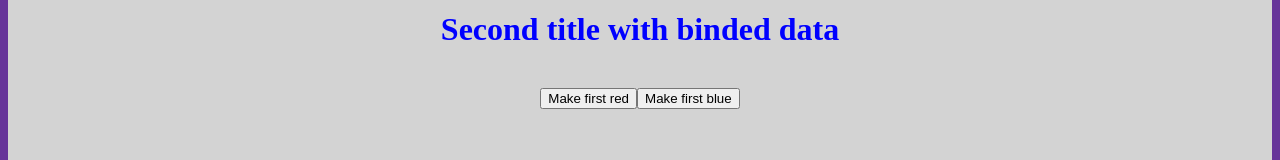
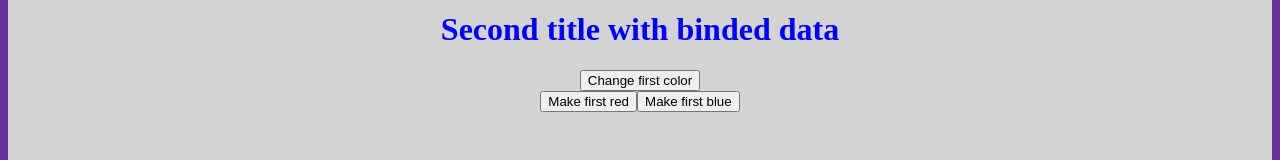
Before and after one commit to 433MHz/vue-learning-20-04-2021, a Vue app: page / in a window 1280 px wide. Shown: the part 127-287 px from the top of the page. Built offline with nearby package versions, Linux system fonts and the light colour scheme.

Commit message:
Parsing data from child to parent using $emit

```diff
--- a/src/App.vue
+++ b/src/App.vue
@@ -2,7 +2,7 @@
   <div id="contentDiv">
     <h1>Main component h1 tag</h1>
     <First :title="firstTitle" :theme="firstTheme"></First>
-    <Second :title="secondTitle"></Second><br>
+    <Second :title="secondTitle" @changeColor="firstTheme = !firstTheme"></Second><br>
 
     <button @click="firstTheme = true">Make first red</button>
     <button @click="firstTheme = false">Make first blue</button>
--- a/src/components/Second.vue
+++ b/src/components/Second.vue
@@ -1,12 +1,18 @@
 <template>
     <h1>{{title}}</h1>
+    <button @click="clickListener">Change first color</button>
 </template>
 
 
 
 <script>
 export default {
-    props:['title']
+    props:['title'],
+    methods:{
+        clickListener(){
+            this.$emit('changeColor')
+        }
+    }
 }
 </script>
 
```
